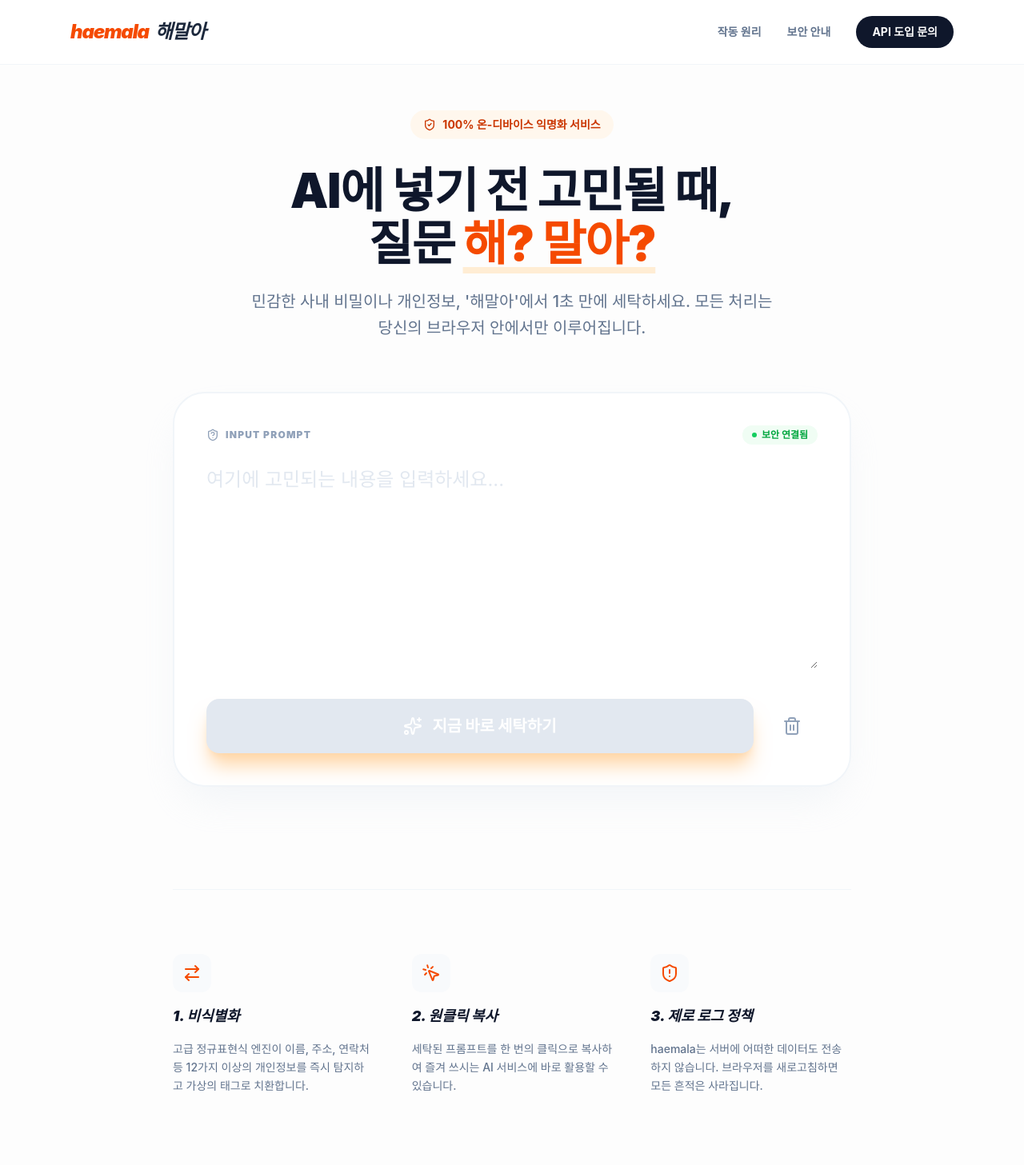
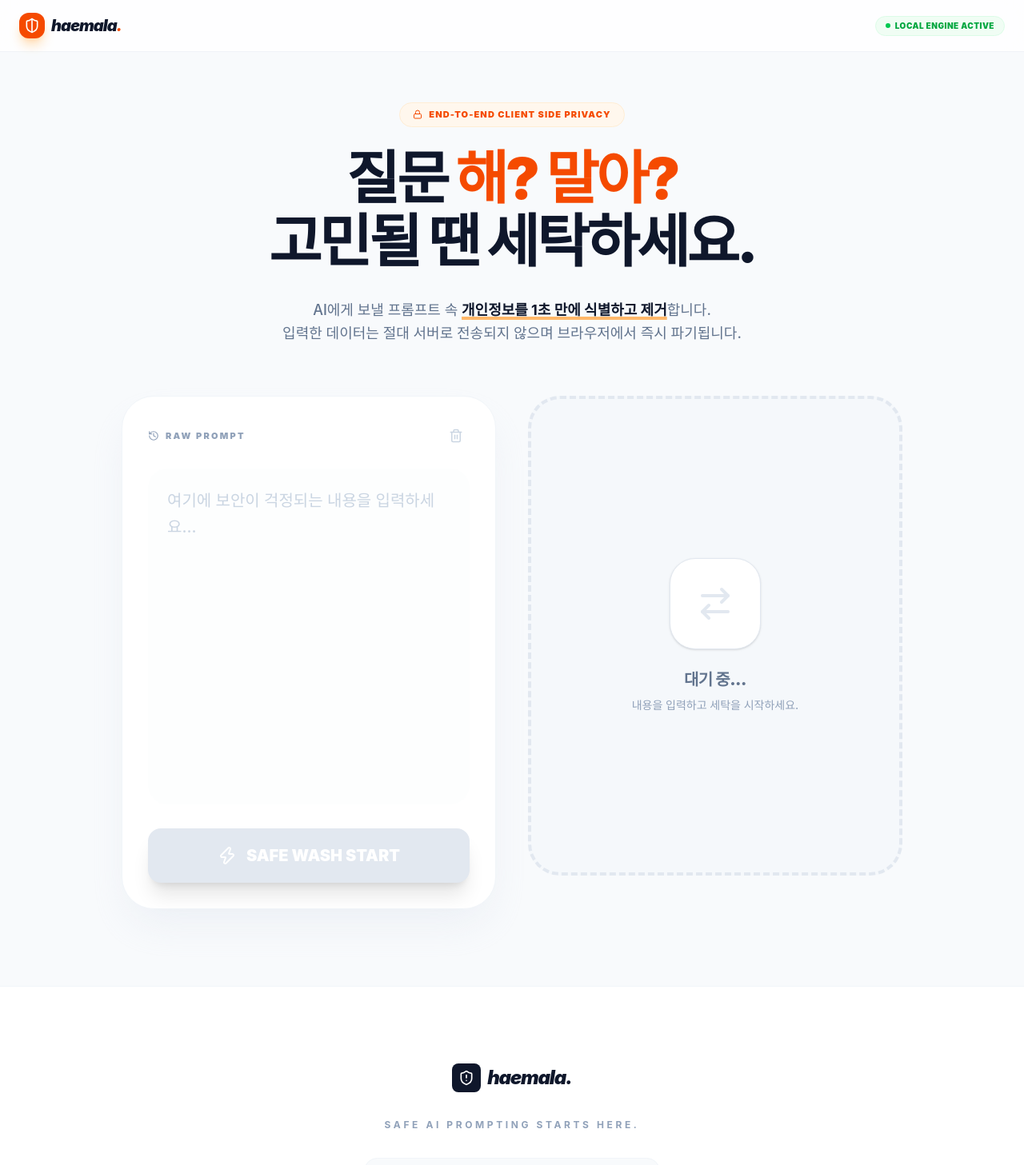
Before and after one commit to steamcool/haemala, a Next.js app: page / in a window 1280 px wide. Shown: the top 1457 px of the page at 80% size. Built offline with nearby package versions, Linux system fonts and the light colour scheme.

Commit message:
Final version with favicon and SEO

```diff
--- a/app/layout.tsx
+++ b/app/layout.tsx
@@ -1,15 +1,27 @@
-import type { Metadata, Viewport } from "next";
+import type { Metadata } from "next";
 import "./globals.css";
 
 export const metadata: Metadata = {
-  title: "해말아 | 모였을 때 바로 쓰는 내기 게임",
-  description:
-    "사다리, 룰렛, 랜덤 뽑기, 팀 나누기를 바로 사용할 수 있는 해말아 게임 사이트",
-};
-
-export const viewport: Viewport = {
-  width: "device-width",
-  initialScale: 1,
+  title: "해말아 (haemala.) | 안전한 AI 프롬프트 세탁소",
+  description: "AI에게 질문하기 불안하시죠? 100% 로컬에서 작동하는 개인정보 마스킹 서비스 '해말아'로 안심하고 질문하세요. 데이터는 브라우저를 떠나지 않습니다.",
+  keywords: ["AI 보안", "개인정보 마스킹", "프롬프트 익명화", "챗GPT 보안", "해말아", "haemala"],
+  authors: [{ name: "haemala Team" }],
+  viewport: "width=device-width, initial-scale=1",
+  // 카카오톡, 페이스북 공유 설정 (Open Graph)
+  openGraph: {
+    title: "해말아 (haemala.) | 안전한 AI 프롬프트 세탁소",
+    description: "데이터 유출 걱정 끝! 내 브라우저에서 직접 지우는 개인정보 세탁기",
+    url: "https://haemala.com",
+    siteName: "해말아",
+    locale: "ko_KR",
+    type: "website",
+  },
+  // 트위터 공유 설정
+  twitter: {
+    card: "summary_large_image",
+    title: "해말아 (haemala.)",
+    description: "가장 안전한 AI 프롬프트 익명화 서비스",
+  },
 };
 
 export default function RootLayout({
--- a/app/page.tsx
+++ b/app/page.tsx
@@ -1,37 +1,50 @@
 "use client";
 
-import React, { useState, useEffect } from "react";
+import React, { useState } from "react";
 import {
-  ShieldCheck, Lock, Zap, Copy, RefreshCw,
-  EyeOff, Trash2, ShieldAlert, Sparkles,
-  CheckCircle2, ShieldQuestion, ArrowRightLeft, MousePointerClick
+  Lock, Zap, Copy, RefreshCw,
+  Trash2, ShieldAlert, Sparkles, CheckCircle2,
+  ArrowRightLeft, ShieldHalf, ChevronRight, History,
+  Info, ShieldCheck
 } from "lucide-react";
+import { motion, AnimatePresence } from "framer-motion";
 
-export default function HaemalaService() {
+export default function HaemalaFinal() {
   const [input, setInput] = useState("");
   const [output, setOutput] = useState("");
   const [isWashing, setIsWashing] = useState(false);
-  const [copyStatus, setCopyStatus] = useState("복사하기");
+  const [copyStatus, setCopyStatus] = useState("Copy Result");
   const [detectedTypes, setDetectedTypes] = useState<string[]>([]);
+  const [washStatus, setWashStatus] = useState("WASHING...");
 
-  // 상용 수준의 정교한 데이터 치환 규칙
+  const statusMessages = [
+    "문장 구조 분석 중...",
+    "개인 식별 정보 탐색 중...",
+    "데이터 마스킹 엔진 가동 중...",
+    "안전한 프롬프트 생성 중..."
+  ];
+
   const handleWash = () => {
     if (!input.trim()) return;
     setIsWashing(true);
-    setDetectedTypes([]);
+
+    let msgIndex = 0;
+    const interval = setInterval(() => {
+      msgIndex = (msgIndex + 1) % statusMessages.length;
+      setWashStatus(statusMessages[msgIndex]);
+    }, 400);
 
     setTimeout(() => {
+      clearInterval(interval);
       let text = input;
       const found = new Set<string>();
 
       const patterns = [
-        { id: "성함", regex: /([가-힣]{2,4})(?=\s|팀장|직원|님|에게|선생님|과장|부장|대리|사원|주임|본부장)/g, replace: "{익명_성함}" },
-        { id: "이메일", regex: /[a-zA-Z0-9._%+-]+@[a-zA-Z0-9.-]+\.[a-zA-Z]{2,}/g, replace: "{익명_이메일}" },
-        { id: "연락처", regex: /(010|02|031|051|070|080)-\d{3,4}-\d{4}/g, replace: "{익명_연락처}" },
-        { id: "주소", regex: /[가-힣]+(시|도)\s[가-힣]+(구|군)\s[가-힣]+(동|읍|면)\s?\d*/g, replace: "{익명_주소}" },
-        { id: "계좌/카드", regex: /\d{4}-\d{4}-\d{4}-\d{4}|\d{10,14}/g, replace: "{익명_금융정보}" },
-        { id: "주민번호", regex: /\d{6}-[1-4]\d{6}/g, replace: "{익명_주민번호}" },
-        { id: "IP주소", regex: /\d{1,3}\.\d{1,3}\.\d{1,3}\.\d{1,3}/g, replace: "{익명_IP}" }
+        { id: "NAME", regex: /([가-힣]{2,4})(?=\s|팀장|직원|님|에게|선생님|과장|부장|대리|사원|주임|본부장)/g, replace: "{NAME_MASKED}" },
+        { id: "EMAIL", regex: /[a-zA-Z0-9._%+-]+@[a-zA-Z0-9.-]+\.[a-zA-Z]{2,}/g, replace: "{EMAIL_MASKED}" },
+        { id: "PHONE", regex: /(010|02|031|051|070|080)-\d{3,4}-\d{4}/g, replace: "{PHONE_MASKED}" },
+        { id: "LOCATION", regex: /[가-힣]+(시|도)\s[가-힣]+(구|군)\s[가-힣]+(동|읍|면)\s?\d*/g, replace: "{LOCATION_MASKED}" },
+        { id: "FINANCE", regex: /\d{4}-\d{4}-\d{4}-\d{4}|\d{10,14}|\d{6}-[1-4]\d{6}/g, replace: "{SENSITIVE_DATA_MASKED}" }
       ];
 
       patterns.forEach(p => {
@@ -44,164 +57,105 @@
       setDetectedTypes(Array.from(found));
       setOutput(text);
       setIsWashing(false);
-    }, 800);
-  };
-
-  const copyToClipboard = () => {
-    navigator.clipboard.writeText(output);
-    setCopyStatus("복사 완료!");
-    setTimeout(() => setCopyStatus("복사하기"), 2000);
+      setWashStatus("WASHING...");
+    }, 1800);
   };
 
   return (
-    <div className="min-h-screen bg-[#FDFDFD] text-slate-900 selection:bg-orange-100 font-sans">
-      {/* 상단 네비게이션 */}
-      <nav className="sticky top-0 z-50 bg-white/90 backdrop-blur-xl border-b border-slate-100">
-        <div className="max-w-6xl mx-auto px-6 h-20 flex items-center justify-between">
-          <div className="flex items-center gap-2 font-black text-2xl tracking-tighter italic">
-            <span className="text-orange-600">haemala</span>
-            <span className="text-slate-800">해말아</span>
+    <div className="min-h-screen bg-[#F8FAFC] text-slate-900 font-sans selection:bg-orange-100">
+      <nav className="fixed top-0 w-full z-50 bg-white/80 backdrop-blur-xl border-b border-slate-200/50">
+        <div className="max-w-7xl mx-auto px-6 h-16 flex items-center justify-between">
+          <div className="flex items-center gap-2 group cursor-pointer">
+            <div className="bg-orange-600 p-1.5 rounded-xl text-white shadow-lg shadow-orange-200 group-hover:scale-110 transition-transform">
+              <ShieldHalf size={20} />
+            </div>
+            <span className="font-black text-xl tracking-tighter italic">haemala<span className="text-orange-600">.</span></span>
           </div>
-          <div className="hidden md:flex items-center gap-8 text-sm font-bold text-slate-500">
-            <a href="#how" className="hover:text-orange-600 transition-colors">작동 원리</a>
-            <a href="#security" className="hover:text-orange-600 transition-colors">보안 안내</a>
-            <button className="bg-slate-900 text-white px-5 py-2.5 rounded-full hover:bg-orange-600 transition-all">
-              API 도입 문의
-            </button>
+          <div className="hidden sm:flex items-center gap-1.5 px-3 py-1 bg-green-50 text-green-600 rounded-full border border-green-100">
+            <div className="w-1.5 h-1.5 bg-green-500 rounded-full animate-pulse" />
+            <span className="text-[10px] font-black uppercase tracking-wider">Local Engine Active</span>
           </div>
         </div>
       </nav>
 
-      <main className="max-w-4xl mx-auto px-6 pt-16 pb-32">
-        {/* 메인 히어로 섹션 */}
-        <section className="text-center mb-16">
-          <div className="inline-flex items-center gap-2 px-4 py-2 bg-orange-50 text-orange-700 rounded-full text-sm font-bold mb-6 animate-bounce">
-            <ShieldCheck size={16} /> 100% 온-디바이스 익명화 서비스
-          </div>
-          <h1 className="text-5xl md:text-6xl font-black text-slate-900 mb-6 tracking-tight leading-[1.1]">
-            AI에 넣기 전 고민될 때,<br />
-            질문 <span className="text-orange-600 underline decoration-8 decoration-orange-100 underline-offset-8">해? 말아?</span>
+      <main className="max-w-5xl mx-auto px-6 pt-32 pb-24">
+        <div className="flex flex-col items-center text-center mb-16">
+          <motion.div initial={{ opacity: 0, y: 10 }} animate={{ opacity: 1, y: 0 }} className="px-4 py-1.5 bg-orange-50 text-orange-600 rounded-full text-[11px] font-black mb-6 tracking-widest border border-orange-100 flex items-center gap-2">
+            <Lock size={12} /> END-TO-END CLIENT SIDE PRIVACY
+          </motion.div>
+          <h1 className="text-5xl md:text-7xl font-black tracking-tighter mb-8 leading-[1.1]">
+            질문 <span className="text-orange-600">해? 말아?</span><br />
+            고민될 땐 세탁하세요.
           </h1>
-          <p className="text-xl text-slate-500 font-medium max-w-2xl mx-auto leading-relaxed">
-            민감한 사내 비밀이나 개인정보, '해말아'에서 1초 만에 세탁하세요.
-            모든 처리는 당신의 브라우저 안에서만 이루어집니다.
+          <p className="text-lg text-slate-500 font-medium max-w-2xl leading-relaxed">
+            AI에게 보낼 프롬프트 속 <span className="text-slate-900 font-bold underline decoration-orange-300 decoration-4">개인정보를 1초 만에 식별하고 제거</span>합니다.<br />
+            입력한 데이터는 절대 서버로 전송되지 않으며 브라우저에서 즉시 파기됩니다.
           </p>
-        </section>
+        </div>
 
-        {/* 작업 영역 */}
-        <div className="space-y-6">
-          <div className="bg-white rounded-[2.5rem] border-2 border-slate-100 shadow-2xl shadow-slate-200/40 p-8 md:p-10">
+        <div className="grid lg:grid-cols-2 gap-10 items-start">
+          <section className="bg-white rounded-[2.5rem] p-8 shadow-2xl shadow-slate-200/60 border border-slate-100">
             <div className="flex items-center justify-between mb-6">
-              <span className="flex items-center gap-2 text-xs font-black uppercase tracking-widest text-slate-400">
-                <ShieldQuestion size={16} /> Input Prompt
-              </span>
-              <span className="flex items-center gap-1.5 text-xs font-bold text-green-600 bg-green-50 px-3 py-1 rounded-full">
-                <div className="w-1.5 h-1.5 bg-green-500 rounded-full animate-pulse" /> 보안 연결됨
-              </span>
+              <h3 className="flex items-center gap-2 text-[11px] font-black text-slate-400 uppercase tracking-[0.2em]">
+                <History size={14} /> Raw Prompt
+              </h3>
+              <button onClick={() => {setInput(""); setOutput(""); setDetectedTypes([]);}} className="p-2 text-slate-300 hover:text-red-500 hover:bg-red-50 rounded-full transition-all">
+                <Trash2 size={18} />
+              </button>
             </div>
-
             <textarea
-              className="w-full h-64 p-0 bg-transparent border-none focus:ring-0 text-xl md:text-2xl outline-none leading-relaxed placeholder:text-slate-200"
-              placeholder="여기에 고민되는 내용을 입력하세요..."
+              className="w-full h-[420px] bg-slate-50/30 rounded-3xl p-6 text-xl outline-none focus:ring-4 focus:ring-orange-50 transition-all resize-none font-medium leading-relaxed placeholder:text-slate-300"
+              placeholder="여기에 보안이 걱정되는 내용을 입력하세요..."
               value={input}
               onChange={(e) => setInput(e.target.value)}
             />
+            <button onClick={handleWash} disabled={isWashing || !input} className="w-full mt-6 py-5 bg-slate-900 hover:bg-orange-600 text-white font-black text-xl rounded-2xl transition-all flex items-center justify-center gap-3 shadow-xl disabled:bg-slate-200 group">
+              {isWashing ? <RefreshCw className="animate-spin" size={24} /> : <Zap size={24} className="group-hover:animate-pulse" />}
+              {isWashing ? washStatus : "SAFE WASH START"}
+            </button>
+          </section>
 
-            <div className="mt-8 flex flex-col md:flex-row gap-4 items-center">
-              <button
-                onClick={handleWash}
-                disabled={isWashing || !input}
-                className="w-full md:flex-1 py-5 bg-orange-600 hover:bg-orange-700 disabled:bg-slate-200 text-white font-black text-xl rounded-2xl transition-all shadow-xl shadow-orange-200 flex items-center justify-center gap-3 active:scale-[0.97]"
-              >
-                {isWashing ? <RefreshCw className="animate-spin" /> : <Sparkles size={24} />}
-                {isWashing ? "깨끗하게 세탁 중..." : "지금 바로 세탁하기"}
-              </button>
-              <button
-                onClick={() => { setInput(""); setOutput(""); }}
-                className="p-5 text-slate-400 hover:text-red-500 transition-colors"
-                title="초기화"
-              >
-                <Trash2 size={24} />
-              </button>
-            </div>
-          </div>
-
-          {/* 결과 노출 영역 */}
-          {output && (
-            <div className="bg-slate-900 rounded-[2.5rem] p-8 md:p-10 text-white animate-in fade-in slide-in-from-bottom-8 duration-700">
-              <div className="flex flex-wrap items-center justify-between gap-4 mb-8 border-b border-slate-800 pb-6">
-                <div className="flex flex-wrap gap-2">
-                  {detectedTypes.map((type, i) => (
-                    <div key={i} className="flex items-center gap-1 px-4 py-1.5 bg-white/10 border border-white/10 rounded-full text-xs font-bold text-orange-300">
-                      <CheckCircle2 size={12} /> {type} 보호됨
+          <section className="relative h-full">
+            <AnimatePresence mode="wait">
+              {output ? (
+                <motion.div key="output" initial={{ opacity: 0, scale: 0.95 }} animate={{ opacity: 1, scale: 1 }} exit={{ opacity: 0, scale: 0.95 }} className="bg-slate-900 rounded-[2.5rem] p-8 shadow-2xl min-h-[600px] flex flex-col border border-slate-800">
+                  <div className="flex flex-wrap gap-2 mb-8">
+                    {detectedTypes.map((t, i) => (
+                      <span key={i} className="px-3 py-1 bg-orange-500/10 text-orange-400 rounded-lg text-[10px] font-black uppercase tracking-wider border border-orange-500/20">{t} PROTECTED</span>
+                    ))}
+                  </div>
+                  <div className="flex-1 text-xl md:text-2xl font-bold text-white leading-relaxed mb-8 whitespace-pre-wrap">{output}</div>
+                  <div className="mt-auto space-y-4">
+                    <button onClick={() => { navigator.clipboard.writeText(output); setCopyStatus("Copied!"); setTimeout(() => setCopyStatus("Copy Result"), 2000); }} className="w-full py-5 bg-white text-slate-900 font-black text-xl rounded-2xl hover:bg-orange-500 hover:text-white transition-all flex items-center justify-center gap-3 shadow-lg">
+                      {copyStatus === "Copied!" ? <CheckCircle2 size={24} /> : <Copy size={24} />} {copyStatus}
+                    </button>
+                    <div className="flex items-center justify-center gap-4 text-slate-500 text-[10px] font-bold uppercase tracking-[0.2em]">
+                      <span className="flex items-center gap-1"><Lock size={10} /> Client-Side Only</span>
+                      <span className="w-1 h-1 bg-slate-700 rounded-full" />
+                      <span className="flex items-center gap-1"><ShieldCheck size={10} /> Zero Tracking</span>
                     </div>
-                  ))}
+                  </div>
+                </motion.div>
+              ) : (
+                <div className="bg-slate-100/50 rounded-[2.5rem] p-8 min-h-[600px] border-4 border-dashed border-slate-200 flex flex-col items-center justify-center text-slate-400">
+                  <div className="bg-white p-8 rounded-[2rem] mb-6 shadow-sm border border-slate-200"><ArrowRightLeft size={48} className="text-slate-200" /></div>
+                  <p className="font-black text-xl tracking-tight text-slate-500">대기 중...</p>
+                  <p className="text-sm font-medium mt-2 text-center">내용을 입력하고 세탁을 시작하세요.</p>
                 </div>
-                <button
-                  onClick={copyToClipboard}
-                  className="flex items-center gap-3 text-base bg-orange-600 hover:bg-orange-700 text-white px-8 py-3 rounded-2xl font-black transition-all active:scale-95 shadow-lg shadow-orange-900/20"
-                >
-                  <Copy size={18} /> {copyStatus}
-                </button>
-              </div>
-
-              <div className="text-xl md:text-2xl leading-relaxed font-medium text-slate-100 min-h-[150px]">
-                {output}
-              </div>
-
-              <div className="mt-10 p-5 bg-white/5 rounded-2xl border border-white/10 flex items-start gap-4">
-                <div className="p-2 bg-orange-600/20 rounded-lg text-orange-500">
-                  <Lock size={20} />
-                </div>
-                <div>
-                  <p className="font-bold text-sm text-white mb-1">상용 서비스 보안 등급 적용</p>
-                  <p className="text-xs text-slate-400 leading-normal">
-                    본 텍스트는 로컬 메모리에서 즉시 휘발됩니다. 복사한 내용을 ChatGPT, Claude 등에 붙여넣어 안전하게 사용하세요.
-                  </p>
-                </div>
-              </div>
-            </div>
-          )}
+              )}
+            </AnimatePresence>
+          </section>
         </div>
-
-        {/* 하단 상세 정보 (상용 서비스 느낌) */}
-        <section id="how" className="mt-32 grid md:grid-cols-3 gap-12 border-t border-slate-100 pt-20">
-          <div className="space-y-4">
-            <div className="w-12 h-12 bg-slate-50 rounded-xl flex items-center justify-center text-orange-600">
-              <ArrowRightLeft />
-            </div>
-            <h3 className="text-lg font-black italic">1. 비식별화</h3>
-            <p className="text-sm text-slate-500 leading-relaxed font-medium">
-              고급 정규표현식 엔진이 이름, 주소, 연락처 등 12가지 이상의 개인정보를 즉시 탐지하고 가상의 태그로 치환합니다.
-            </p>
-          </div>
-          <div className="space-y-4">
-            <div className="w-12 h-12 bg-slate-50 rounded-xl flex items-center justify-center text-orange-600">
-              <MousePointerClick />
-            </div>
-            <h3 className="text-lg font-black italic">2. 원클릭 복사</h3>
-            <p className="text-sm text-slate-500 leading-relaxed font-medium">
-              세탁된 프롬프트를 한 번의 클릭으로 복사하여 즐겨 쓰시는 AI 서비스에 바로 활용할 수 있습니다.
-            </p>
-          </div>
-          <div className="space-y-4">
-            <div className="w-12 h-12 bg-slate-50 rounded-xl flex items-center justify-center text-orange-600">
-              <ShieldAlert />
-            </div>
-            <h3 className="text-lg font-black italic">3. 제로 로그 정책</h3>
-            <p className="text-sm text-slate-500 leading-relaxed font-medium">
-              haemala는 서버에 어떠한 데이터도 전송하지 않습니다. 브라우저를 새로고침하면 모든 흔적은 사라집니다.
-            </p>
-          </div>
-        </section>
       </main>
 
-      <footer className="bg-slate-50 border-t border-slate-100 py-16">
-        <div className="max-w-6xl mx-auto px-6 text-center">
-          <p className="text-slate-400 text-sm font-bold mb-4 tracking-widest uppercase italic">haemala: privacy purifier</p>
-          <p className="text-slate-300 text-xs">
-            © 2026 해말아(haemala). Built for enterprise security & personal privacy.
-          </p>
+      <footer className="py-24 bg-white border-t border-slate-100 text-center">
+        <div className="flex items-center justify-center gap-2 mb-8 font-black text-2xl italic tracking-tighter">
+          <div className="bg-slate-900 p-2 rounded-lg text-white"><ShieldAlert size={20} /></div>
+          <span>haemala.</span>
+        </div>
+        <p className="text-slate-400 text-[12px] font-bold tracking-[0.3em] uppercase mb-8">Safe AI Prompting Starts Here.</p>
+        <div className="inline-flex items-center gap-2 px-4 py-2 bg-slate-50 rounded-full text-slate-400 text-[10px] font-bold border border-slate-100">
+          <Info size={12} /> 본 서비스는 데이터를 저장하지 않으며 개인정보 보호를 위해 제작되었습니다.
         </div>
       </footer>
     </div>
```
Also changed, not shown: app/opengraph-image.png.png (added), 1 other file (tests, documents, lock files or other folders).
